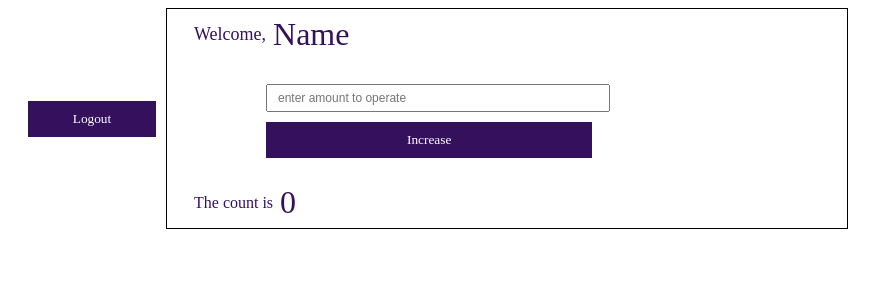
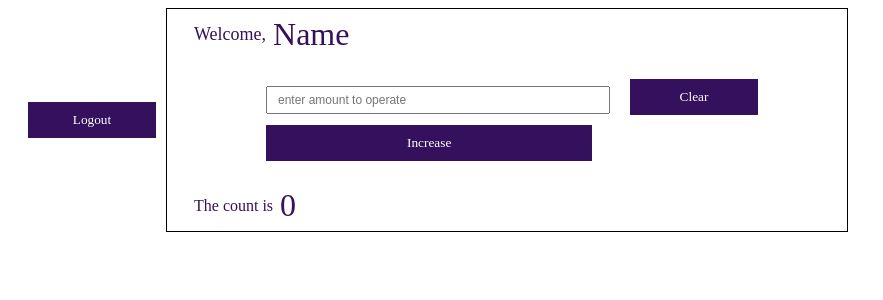
Before and after one commit to juliusossim/gradientfi-counter, a React (Vite) app: page / in a window 1280 px wide. Both pictures are taken after typing "name@example.com", "Sample123" into the empty fields and a click on the button "Login". Shown: the top 300 px of the page, without its empty margins (0-883 px from the left). Built offline with nearby package versions, Linux system fonts and the light colour scheme.

Commit message:
conditional rendering for clear removed

```diff
--- a/src/routes/Counter.jsx
+++ b/src/routes/Counter.jsx
@@ -35,11 +35,9 @@ const Counter = () => {
             width="25vw"
             placeholder="enter amount to operate"
           />
-          {val > 1 && (
-            <StyledButton type="reset" onClick={clear}>
-              Clear
-            </StyledButton>
-          )}
+          <StyledButton type="reset" onClick={clear}>
+            Clear
+          </StyledButton>
         </FlexBox>
         <FlexBox>
           {' '}
```
